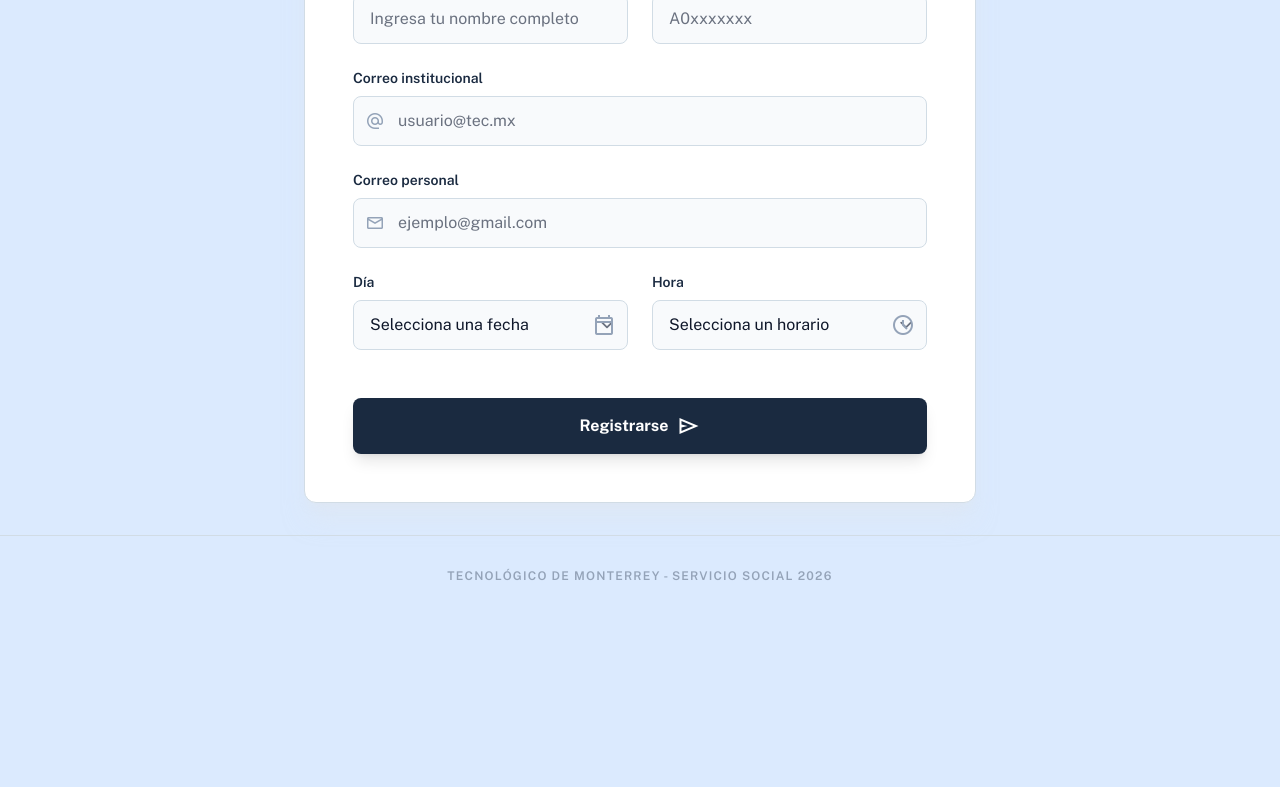
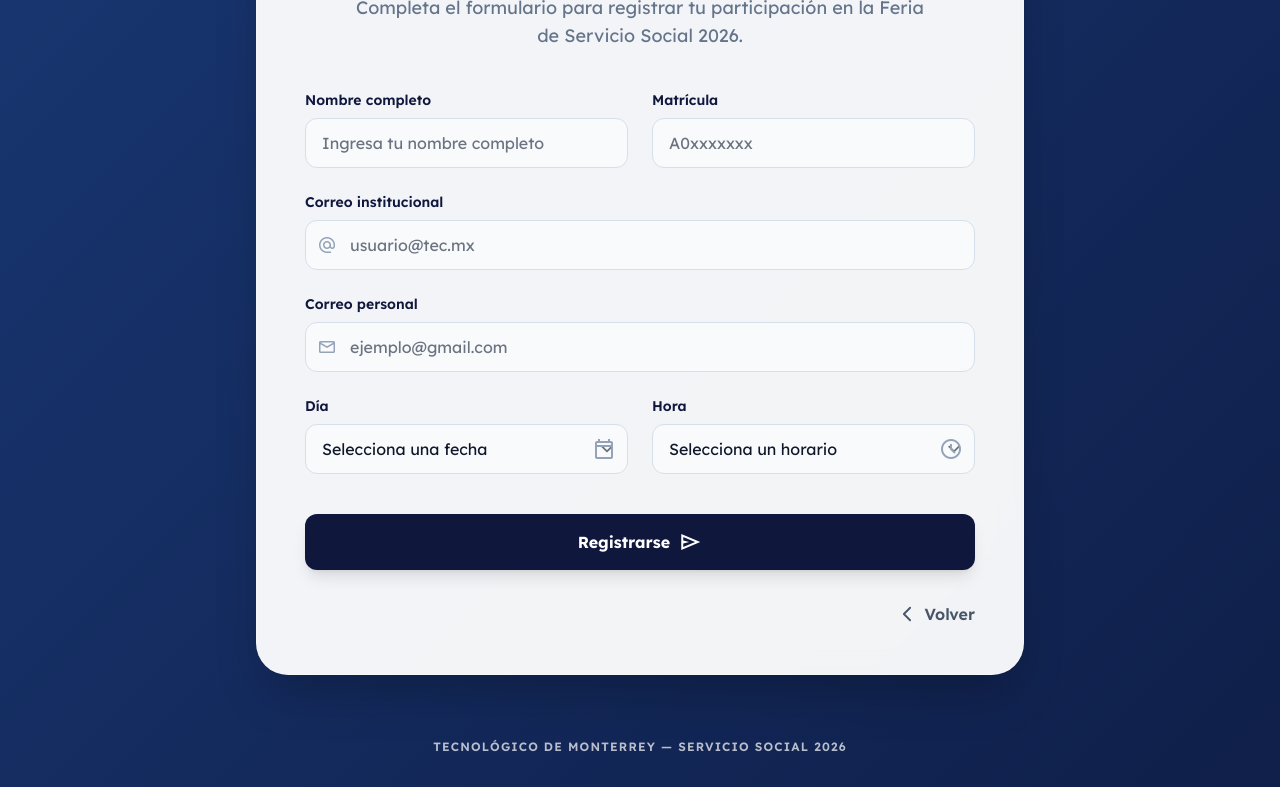
Before and after one commit to emigith/feria-servicio-social-backend, a plain HTML site: page Estudiante/preregistro.html in a window 1280 px wide. Shown: the part 223-1010 px from the top of the page. Before the commit the page ends 839 px from the top, so only its background shows below. Drawn offline with nearby package versions, Linux system fonts and the light colour scheme.

Commit message:
mejora preregistro estudiante (colores + consistencia visual)

```diff
--- a/Estudiante/preregistro.html
+++ b/Estudiante/preregistro.html
@@ -1,83 +1,167 @@
 <!DOCTYPE html>
-
-<html lang="es"><head>
+<html lang="es">
+<head>
   <meta charset="utf-8"/>
   <meta content="width=device-width, initial-scale=1.0" name="viewport"/>
   <script src="https://cdn.tailwindcss.com?plugins=forms,container-queries"></script>
-<link href="https://fonts.googleapis.com/css2?family=Public+Sans:wght@300;400;500;600;700&amp;display=swap" rel="stylesheet"/>
-<link href="https://fonts.googleapis.com/css2?family=Material+Symbols+Outlined:wght,FILL@100..700,0..1&amp;display=swap" rel="stylesheet"/>
-<link href="https://fonts.googleapis.com/css2?family=Material+Symbols+Outlined:wght,FILL@100..700,0..1&amp;display=swap" rel="stylesheet"/>
-<script id="tailwind-config">
+  <link href="https://fonts.googleapis.com/css2?family=Lexend:wght@300;400;500;600;700&display=swap" rel="stylesheet"/>
+  <link href="https://fonts.googleapis.com/css2?family=Material+Symbols+Outlined:wght,FILL@100..700,0..1&display=swap" rel="stylesheet"/>
+
+  <script>
     tailwind.config = {
       darkMode: "class",
       theme: {
         extend: {
           colors: {
-                        "primary": "#ec5b13",
             "background-light": "#dbeafe",
-                        "background-dark": "#221610",
-                        "navy-accent": "#1a2a40",
-                        "border-soft": "#d1dce5"
+            "background-dark": "#111827",
+            "navy-accent": "#0f173d",
+            "navy-hover": "#18245c",
+            "border-soft": "#d6e0ea",
+            "field-bg": "#f8fafc"
           },
           fontFamily: {
-                        "display": ["Public Sans", "sans-serif"]
+            "display": ["Lexend", "sans-serif"]
           },
-                    borderRadius: {"DEFAULT": "0.25rem", "lg": "0.5rem", "xl": "0.75rem", "full": "9999px"},
+          borderRadius: {
+            "DEFAULT": "0.25rem",
+            "lg": "0.5rem",
+            "xl": "0.75rem",
+            "2xl": "1rem",
+            "full": "9999px"
+          },
         },
       },
     }
   </script>
-<title>Pre-Registro | Servicio Social 2026</title>
+
+  <title>Pre-Registro | Feria de Servicio Social</title>
+
+  <style>
+    body {
+      font-family: 'Lexend', sans-serif;
+      margin: 0;
+      overflow-x: hidden;
+    }
+
+    .animated-blue-bg {
+      background: linear-gradient(-45deg, #0a1633, #10214d, #18356f, #2450a6, #3b82f6, #7db7ff);
+      background-size: 400% 400%;
+      animation: blueLava 14s ease infinite;
+    }
+
+    @keyframes blueLava {
+      0% { background-position: 0% 50%; }
+      25% { background-position: 50% 100%; }
+      50% { background-position: 100% 50%; }
+      75% { background-position: 50% 0%; }
+      100% { background-position: 0% 50%; }
+    }
+
+    .back-link {
+      transition: all 0.25s ease;
+    }
+
+    .back-link:hover {
+      transform: translateX(-4px);
+      color: #0f173d;
+    }
+
+    .submit-button {
+      background-color: #0f173d;
+      transition: all 0.25s ease;
+    }
+
+    .submit-button:hover {
+      background-color: #18245c;
+      transform: translateY(-1px);
+    }
+  </style>
 </head>
-<body class="bg-background-light dark:bg-background-dark font-display text-slate-900 dark:text-slate-100 min-h-screen flex flex-col">
+
+<body class="animated-blue-bg font-display text-slate-900 min-h-screen flex flex-col">
   <main class="flex-grow flex items-center justify-center p-4 md:p-8">
-<div class="w-full max-w-2xl bg-white dark:bg-slate-900 rounded-xl shadow-xl shadow-slate-200/50 dark:shadow-none border border-border-soft dark:border-slate-800 overflow-hidden">
+    <div class="w-full max-w-3xl bg-white/95 backdrop-blur-md rounded-[2rem] shadow-2xl border border-white/30 overflow-hidden">
       <div class="p-8 md:p-12">
         <div class="text-center mb-10">
-<h1 class="text-3xl font-bold text-navy-accent dark:text-white mb-2">Pre-Registro</h1>
-<p class="text-slate-500 dark:text-slate-400">Completa el formulario para asegurar tu lugar en el programa.</p>
+          <div class="inline-flex items-center justify-center w-16 h-16 bg-blue-50 rounded-2xl mb-5">
+            <span class="material-symbols-outlined text-blue-700 text-3xl">edit_note</span>
           </div>
+
+          <h1 class="text-4xl font-bold text-navy-accent mb-3">Pre-Registro</h1>
+          <p class="text-slate-500 text-base md:text-lg max-w-xl mx-auto">
+            Completa el formulario para registrar tu participación en la Feria de Servicio Social 2026.
+          </p>
+        </div>
+
         <form class="space-y-6">
           <div class="grid grid-cols-1 md:grid-cols-2 gap-6">
             <div class="flex flex-col gap-2">
-<label class="text-sm font-semibold text-navy-accent dark:text-slate-200">Nombre completo</label>
-<input class="w-full px-4 py-3 rounded-lg border border-border-soft dark:border-slate-700 bg-slate-50 dark:bg-slate-800 focus:ring-2 focus:ring-primary/20 focus:border-primary outline-none transition-all" placeholder="Ingresa tu nombre completo" type="text"/>
+              <label class="text-sm font-semibold text-navy-accent">Nombre completo</label>
+              <input
+                class="w-full px-4 py-3 rounded-xl border border-border-soft bg-field-bg focus:ring-2 focus:ring-blue-400/30 focus:border-blue-500 outline-none transition-all"
+                placeholder="Ingresa tu nombre completo"
+                type="text"
+              />
             </div>
+
             <div class="flex flex-col gap-2">
-<label class="text-sm font-semibold text-navy-accent dark:text-slate-200">Matrícula</label>
-<input class="w-full px-4 py-3 rounded-lg border border-border-soft dark:border-slate-700 bg-slate-50 dark:bg-slate-800 focus:ring-2 focus:ring-primary/20 focus:border-primary outline-none transition-all" placeholder="A0xxxxxxx" type="text"/>
+              <label class="text-sm font-semibold text-navy-accent">Matrícula</label>
+              <input
+                class="w-full px-4 py-3 rounded-xl border border-border-soft bg-field-bg focus:ring-2 focus:ring-blue-400/30 focus:border-blue-500 outline-none transition-all"
+                placeholder="A0xxxxxxx"
+                type="text"
+              />
             </div>
           </div>
+
           <div class="flex flex-col gap-2">
-<label class="text-sm font-semibold text-navy-accent dark:text-slate-200">Correo institucional</label>
+            <label class="text-sm font-semibold text-navy-accent">Correo institucional</label>
             <div class="relative">
-<span class="material-symbols-outlined absolute left-3 top-1/2 -translate-y-1/2 text-slate-400 text-xl">alternate_email</span>
-<input class="w-full pl-11 pr-4 py-3 rounded-lg border border-border-soft dark:border-slate-700 bg-slate-50 dark:bg-slate-800 focus:ring-2 focus:ring-primary/20 focus:border-primary outline-none transition-all" placeholder="usuario@tec.mx" type="email"/>
+              <span class="material-symbols-outlined absolute left-3 top-1/2 -translate-y-1/2 text-slate-400 text-xl">
+                alternate_email
+              </span>
+              <input
+                class="w-full pl-11 pr-4 py-3 rounded-xl border border-border-soft bg-field-bg focus:ring-2 focus:ring-blue-400/30 focus:border-blue-500 outline-none transition-all"
+                placeholder="usuario@tec.mx"
+                type="email"
+              />
             </div>
           </div>
+
           <div class="flex flex-col gap-2">
-<label class="text-sm font-semibold text-navy-accent dark:text-slate-200">Correo personal</label>
+            <label class="text-sm font-semibold text-navy-accent">Correo personal</label>
             <div class="relative">
-<span class="material-symbols-outlined absolute left-3 top-1/2 -translate-y-1/2 text-slate-400 text-xl">mail</span>
-<input class="w-full pl-11 pr-4 py-3 rounded-lg border border-border-soft dark:border-slate-700 bg-slate-50 dark:bg-slate-800 focus:ring-2 focus:ring-primary/20 focus:border-primary outline-none transition-all" placeholder="ejemplo@gmail.com" type="email"/>
+              <span class="material-symbols-outlined absolute left-3 top-1/2 -translate-y-1/2 text-slate-400 text-xl">
+                mail
+              </span>
+              <input
+                class="w-full pl-11 pr-4 py-3 rounded-xl border border-border-soft bg-field-bg focus:ring-2 focus:ring-blue-400/30 focus:border-blue-500 outline-none transition-all"
+                placeholder="ejemplo@gmail.com"
+                type="email"
+              />
             </div>
           </div>
+
           <div class="grid grid-cols-1 md:grid-cols-2 gap-6">
             <div class="flex flex-col gap-2">
-<label class="text-sm font-semibold text-navy-accent dark:text-slate-200">Día</label>
+              <label class="text-sm font-semibold text-navy-accent">Día</label>
               <div class="relative">
-<select class="w-full appearance-none px-4 py-3 rounded-lg border border-border-soft dark:border-slate-700 bg-slate-50 dark:bg-slate-800 focus:ring-2 focus:ring-primary/20 focus:border-primary outline-none transition-all pr-10">
+                <select class="w-full appearance-none px-4 py-3 rounded-xl border border-border-soft bg-field-bg focus:ring-2 focus:ring-blue-400/30 focus:border-blue-500 outline-none transition-all pr-10">
                   <option value="">Selecciona una fecha</option>
                   <option value="2026-10-24">Octubre 24, 2026</option>
                   <option value="2026-10-25">Octubre 25, 2026</option>
                 </select>
-<span class="material-symbols-outlined absolute right-3 top-1/2 -translate-y-1/2 text-slate-400 pointer-events-none">calendar_today</span>
+                <span class="material-symbols-outlined absolute right-3 top-1/2 -translate-y-1/2 text-slate-400 pointer-events-none">
+                  calendar_today
+                </span>
               </div>
             </div>
+
             <div class="flex flex-col gap-2">
-<label class="text-sm font-semibold text-navy-accent dark:text-slate-200">Hora</label>
+              <label class="text-sm font-semibold text-navy-accent">Hora</label>
               <div class="relative">
-<select class="w-full appearance-none px-4 py-3 rounded-lg border border-border-soft dark:border-slate-700 bg-slate-50 dark:bg-slate-800 focus:ring-2 focus:ring-primary/20 focus:border-primary outline-none transition-all pr-10">
+                <select class="w-full appearance-none px-4 py-3 rounded-xl border border-border-soft bg-field-bg focus:ring-2 focus:ring-blue-400/30 focus:border-blue-500 outline-none transition-all pr-10">
                   <option value="">Selecciona un horario</option>
                   <option value="09:00">09:00 AM (Cupo: 100)</option>
                   <option value="09:30">09:30 AM (Cupo: 100)</option>
@@ -91,23 +175,41 @@
                   <option value="13:30">01:30 PM (Cupo: 100)</option>
                   <option value="14:00">02:00 PM (Cupo: 100)</option>
                 </select>
-<span class="material-symbols-outlined absolute right-3 top-1/2 -translate-y-1/2 text-slate-400 pointer-events-none">schedule</span>
+                <span class="material-symbols-outlined absolute right-3 top-1/2 -translate-y-1/2 text-slate-400 pointer-events-none">
+                  schedule
+                </span>
               </div>
             </div>
           </div>
-<div class="pt-6">
-<button class="w-full bg-navy-accent hover:bg-slate-800 text-white font-bold py-4 rounded-lg transition-colors shadow-lg flex items-center justify-center gap-2" type="submit">
+
+          <div class="pt-4">
+            <button class="w-full submit-button text-white font-bold py-4 rounded-xl shadow-lg flex items-center justify-center gap-2" type="submit">
               <span>Registrarse</span>
               <span class="material-symbols-outlined">send</span>
+            </button>
+          </div>
+
+          <div class="pt-2 flex justify-end">
+            <button
+              type="button"
+              onclick="window.location.href='estudiante_inicio.html'"
+              class="back-link flex items-center gap-2 text-slate-600 font-semibold text-sm md:text-base"
+            >
+              <svg class="w-5 h-5" fill="none" stroke="currentColor" stroke-width="2.2" viewBox="0 0 24 24" xmlns="http://www.w3.org/2000/svg">
+                <path d="M15.75 19.5L8.25 12l7.5-7.5" stroke-linecap="round" stroke-linejoin="round"></path>
+              </svg>
+              Volver
             </button>
           </div>
         </form>
       </div>
     </div>
   </main>
-<footer class="w-full py-8 text-center border-t border-border-soft dark:border-slate-800">
-<p class="text-xs font-semibold tracking-widest text-slate-400 dark:text-slate-500 uppercase">
-            TECNOLÓGICO DE MONTERREY - SERVICIO SOCIAL 2026
+
+  <footer class="w-full py-8 text-center">
+    <p class="text-xs font-semibold tracking-widest text-white/70 uppercase">
+      TECNOLÓGICO DE MONTERREY — SERVICIO SOCIAL 2026
     </p>
   </footer>
-</body></html>
+</body>
+</html>
```
Lines whose indentation alone changed are shown as unchanged.
